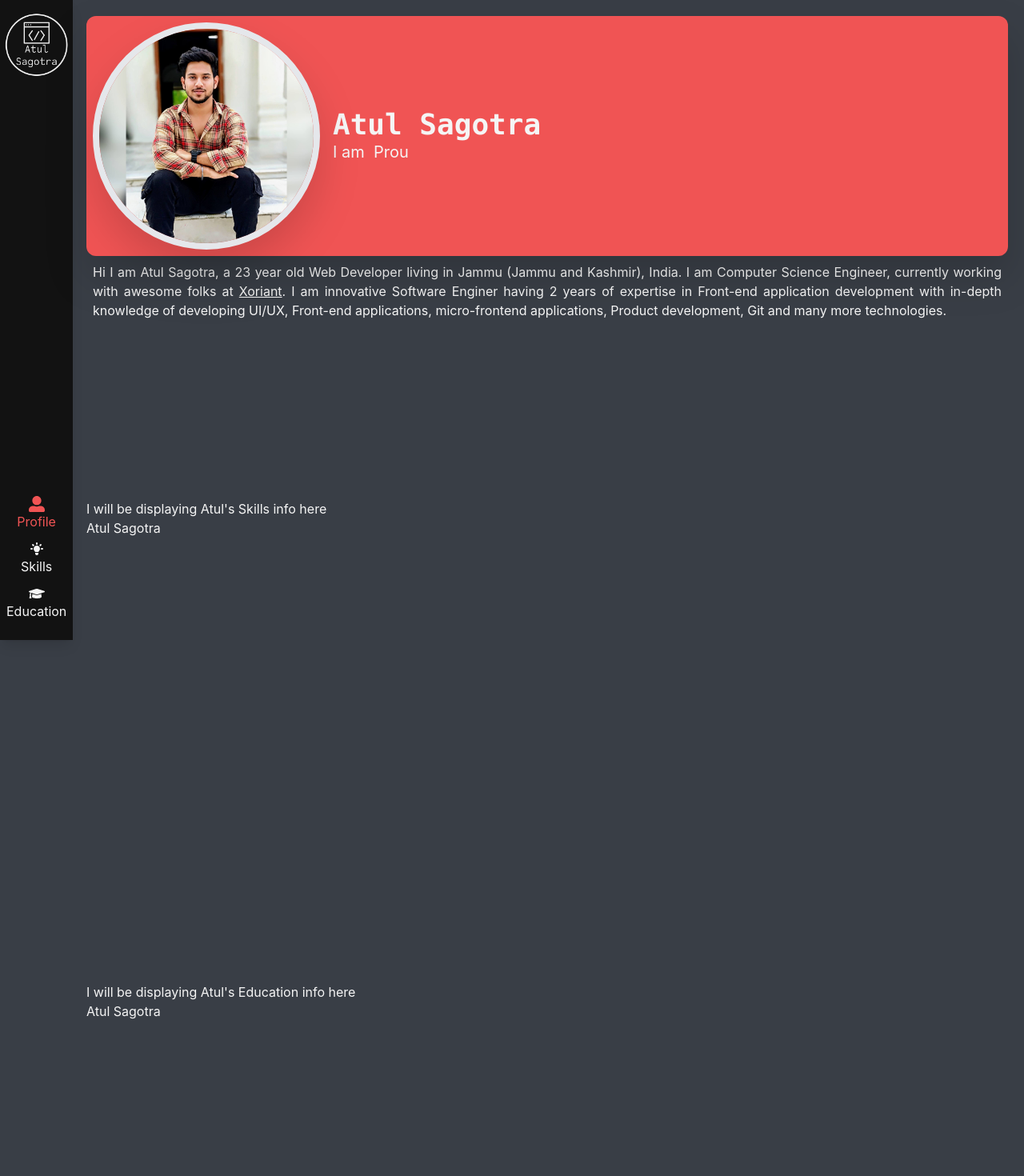
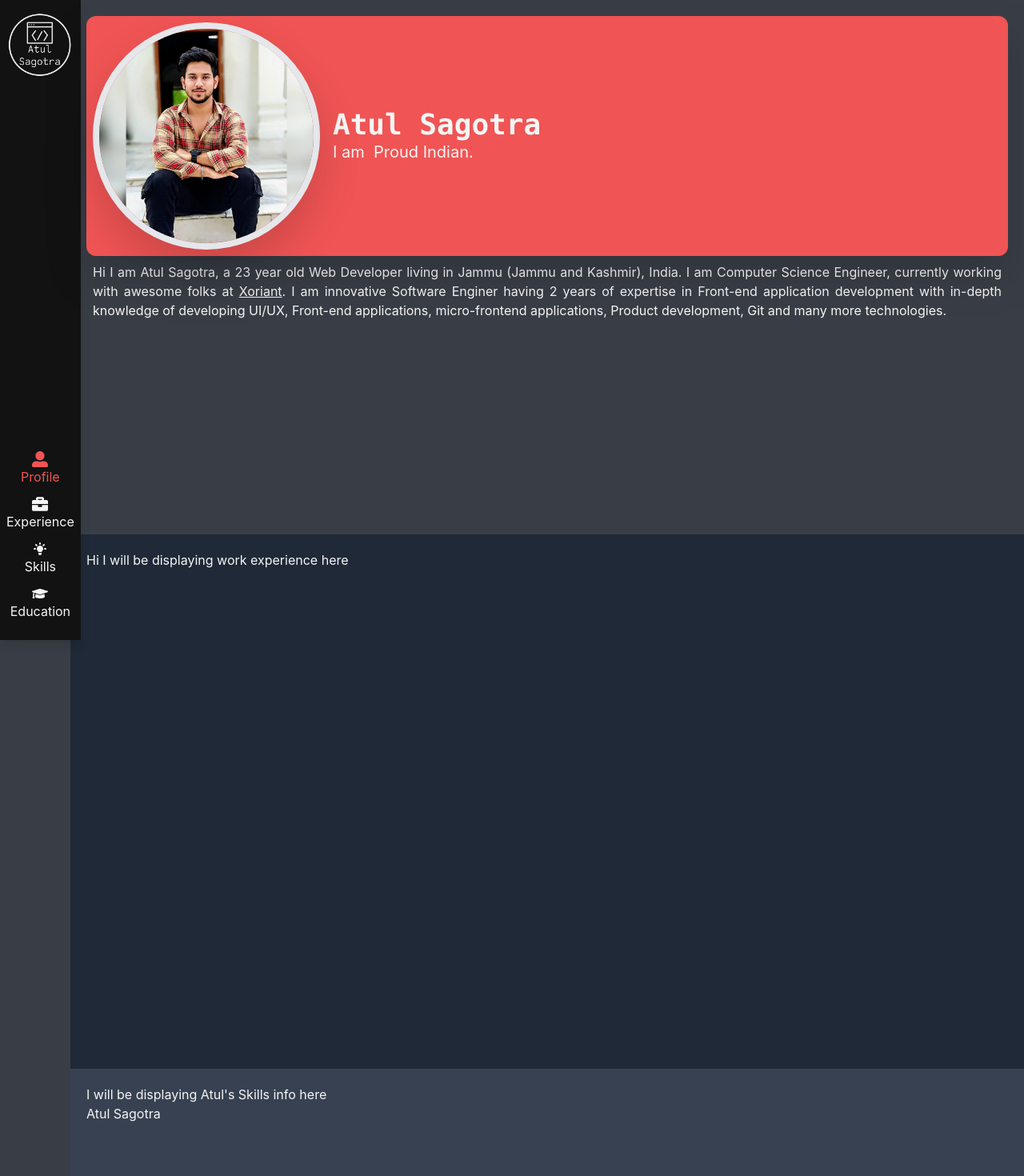
Before and after one commit to atulSagotra/atulsagotra.github.io, a React (Create React App) app: page /education in a window 1280 px wide. Shown: the top 1470 px of the page at 80% size. Built offline with nearby package versions, Linux system fonts and the light colour scheme.

Commit message:
feat: added scroll page implementation

```diff
--- a/src/App.css
+++ b/src/App.css
@@ -4,9 +4,6 @@ body {
 }
 .icon {
   text-align: -webkit-center;
-}
-.charcol {
-  color: #393E46;
 }
 .opal {
   color: #f05454 !important;
@@ -16,9 +13,6 @@ body {
 }
 .white {
   color: #f5f5f5;
-}
-.charcol-bg {
-  background-color: #30475e;
 }
 .opal-bg {
   background-color: #f05454;
@@ -32,7 +26,6 @@ body {
 .page {
   height: 100%;
   width: -webkit-fill-available;
-  background-color: #393E46;
   padding: 20px;
 }
 @media only screen and (max-width: 600px) {
--- a/src/Components/Header/Header.jsx
+++ b/src/Components/Header/Header.jsx
@@ -8,6 +8,7 @@ import {
   FaUserAlt,
   FaWindowClose,
   FaBars,
+  FaBriefcase,
   FaGraduationCap,
 } from "react-icons/fa";
 import { HiLightBulb } from "react-icons/hi";
@@ -65,6 +66,13 @@ export default function Header() {
             route={""}
           />
           <Icon
+            iconLogo={<FaBriefcase />}
+            info="Experience"
+            selected={currentPage === Pages.Experience}
+            action={Pages.Experience}
+            route={"experience"}
+          />
+          <Icon
             iconLogo={<HiLightBulb className="text-xl" />}
             info="Skills"
             selected={currentPage === Pages.Skills}
--- a/src/Components/Header/Icon.jsx
+++ b/src/Components/Header/Icon.jsx
@@ -5,7 +5,7 @@ import { useNavigate } from "react-router-dom";
 export default function Icon(props) {
   const navigate = useNavigate();
   const {
-    appUI: { isDesktop, isMobile },
+    appUI: { isDesktop, isMobile ,scrollPageApp},
     setCurrentPage,
     setShowNav,
   } = useContext(AppContext);
@@ -14,11 +14,13 @@ export default function Icon(props) {
     if (isMobile) {
       setShowNav(false);
     }
+    if (!scrollPageApp) {
+      navigate("/" + props.route);
+    }
     setCurrentPage(props.action);
-    navigate("/"+props.route);
   };
   return (
-    <a href={"#"+props.route} id="icon">
+    <a href={"#" + props.route  }>
       <div
         className={`p-1 m-1 cursor-pointer ${
           props.selected ? (isDesktop ? "opal" : "opal-bg") : ""
--- a/src/Components/Main.jsx
+++ b/src/Components/Main.jsx
@@ -4,6 +4,7 @@ import Profile from "./Pages/Profile";
 import { Routes, Route } from "react-router-dom";
 import Education from "./Pages/Education";
 import Skills from "./Pages/Skills";
+import Experience from "./Pages/Experience";
 
 export const AppContext = React.createContext();
 
@@ -21,6 +22,7 @@ export default function Main() {
   const [currentPage, setCurrentPage] = useState(Pages.Profile);
 
   const scrollPageApp = true;
+
   const myContext = {
     appUI: {
       isDesktop: isDesktop,
@@ -51,8 +53,9 @@ export default function Main() {
     function handleScroll() {
       let value = window.scrollY;
       if (value < 500) setCurrentPage(Pages.Profile);
-      else if (value > 500 && value < 1000) setCurrentPage(Pages.Skills);
-      else if (value > 1000 && value < 1500) setCurrentPage(Pages.Education);
+      else if (value > 500 && value < 1000) setCurrentPage(Pages.Experience);
+      else if (value > 1000 && value < 1500) setCurrentPage(Pages.Skills);
+      else if (value > 1500 && value < 2000) setCurrentPage(Pages.Education);
     }
     window.addEventListener("scroll", handleScroll);
     handleScroll();
@@ -77,6 +80,7 @@ export default function Main() {
           ) : (
             <div className={isDesktop ? "ml-20 pl-2" : ""}>
               <Profile />
+              <Experience />
               <Skills />
               <Education />
             </div>
--- a/src/Components/Pages/Education.jsx
+++ b/src/Components/Pages/Education.jsx
@@ -2,7 +2,7 @@ import React from "react";
 
 export default function Education() {
   return (
-    <div id="education" className="page">
+    <div id="education" className="page bg-gray-600 ">
       <header className="App-header">
         <p>I will be displaying Atul's Education info here</p>
         <a
--- /dev/null
+++ b/src/Components/Pages/Experience.jsx
@@ -0,0 +1,9 @@
+import React from 'react'
+
+export default function Experience() {
+    return (
+        <div id="experience" className='page bg-gray-800'>
+            Hi I will be displaying work experience here
+        </div>
+    )
+}
--- a/src/Components/Pages/Profile.jsx
+++ b/src/Components/Pages/Profile.jsx
@@ -8,7 +8,7 @@ export default function Profile() {
     appUI: { isDesktop, isMobile },
   } = useContext(AppContext);
   return (
-    <div id="profile" className="page">
+    <div id="profile" className="page bg-black-900">
       <div
         className={`${
           isDesktop && "flex flex-row"
--- a/src/Components/Pages/Skills.jsx
+++ b/src/Components/Pages/Skills.jsx
@@ -2,7 +2,7 @@ import React from "react";
 
 export default function Skills() {
   return (
-    <div id = "skills" className="page">
+    <div className="page bg-gray-700">
       <header className="App-header">
         <p>I will be displaying Atul's Skills info here</p>
         <a
```
Lines whose indentation alone changed are shown as unchanged.
